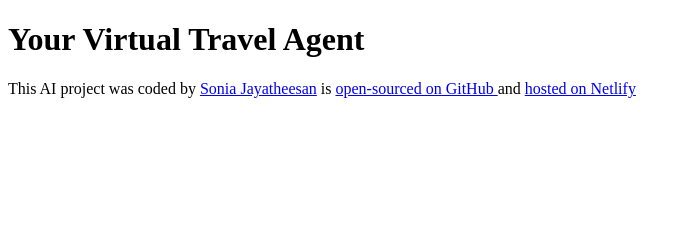
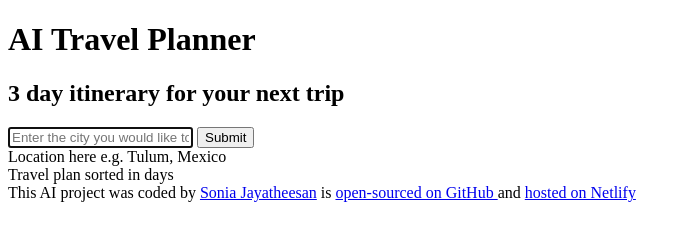
Before and after one commit to SoniaJayat/travel-itinerary-ai-generator, a plain HTML site: page index.html in a window 1280 px wide. Shown: the whole page, without its empty margins (0-690 px from the left). Drawn offline with Linux system fonts and the light colour scheme.

Commit message:
Added the basic HTML structure

```diff
--- a/index.html
+++ b/index.html
@@ -5,10 +5,33 @@
     <meta http-equiv="X-UA-Compatible" content="IE=edge" />
     <meta name="viewport" content="width=device-width, initial-scale=1.0" />
     <link rel="stylesheet" href="src/style.css" />
-    <title>AI Travel Agent</title>
+    <title>AI Travel Planner</title>
   </head>
   <body>
-    <h1>Your Virtual Travel Agent</h1>
+    <header>
+      <h1>AI Travel Planner</h1>
+      <h2>3 day itinerary for your next trip</h2>
+    </header>
+
+    <main>
+      <form>
+        <input
+          type="text"
+          placeholder="Enter the city you would like to
+        explore"
+          autofocus
+          required
+          autocomplete="off"
+        />
+        <input type="submit" />
+      </form>
+
+      <div>
+        Location here e.g. Tulum, Mexico
+        <br />
+        Travel plan sorted in days
+      </div>
+    </main>
 
     <footer>
       This AI project was coded by
```
